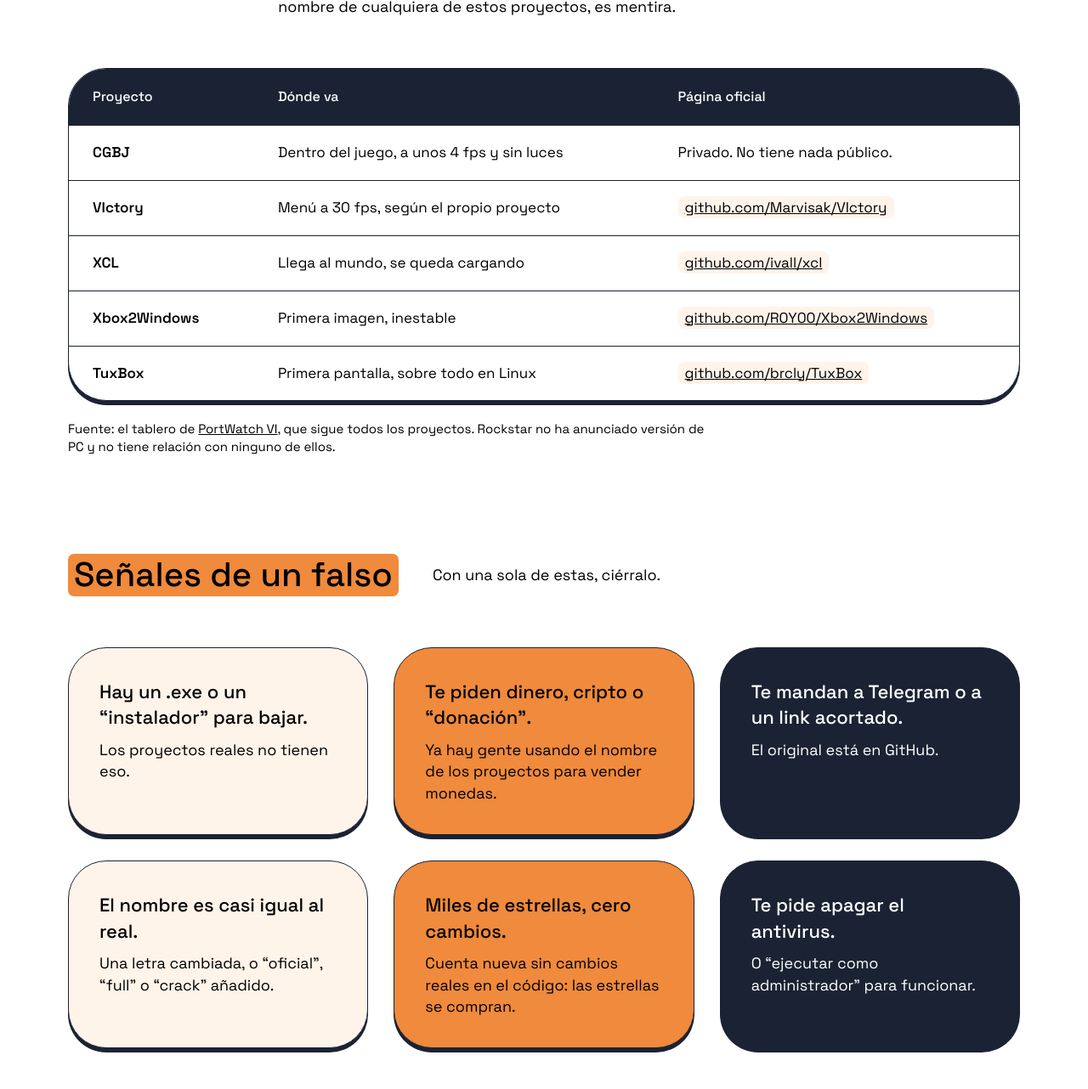
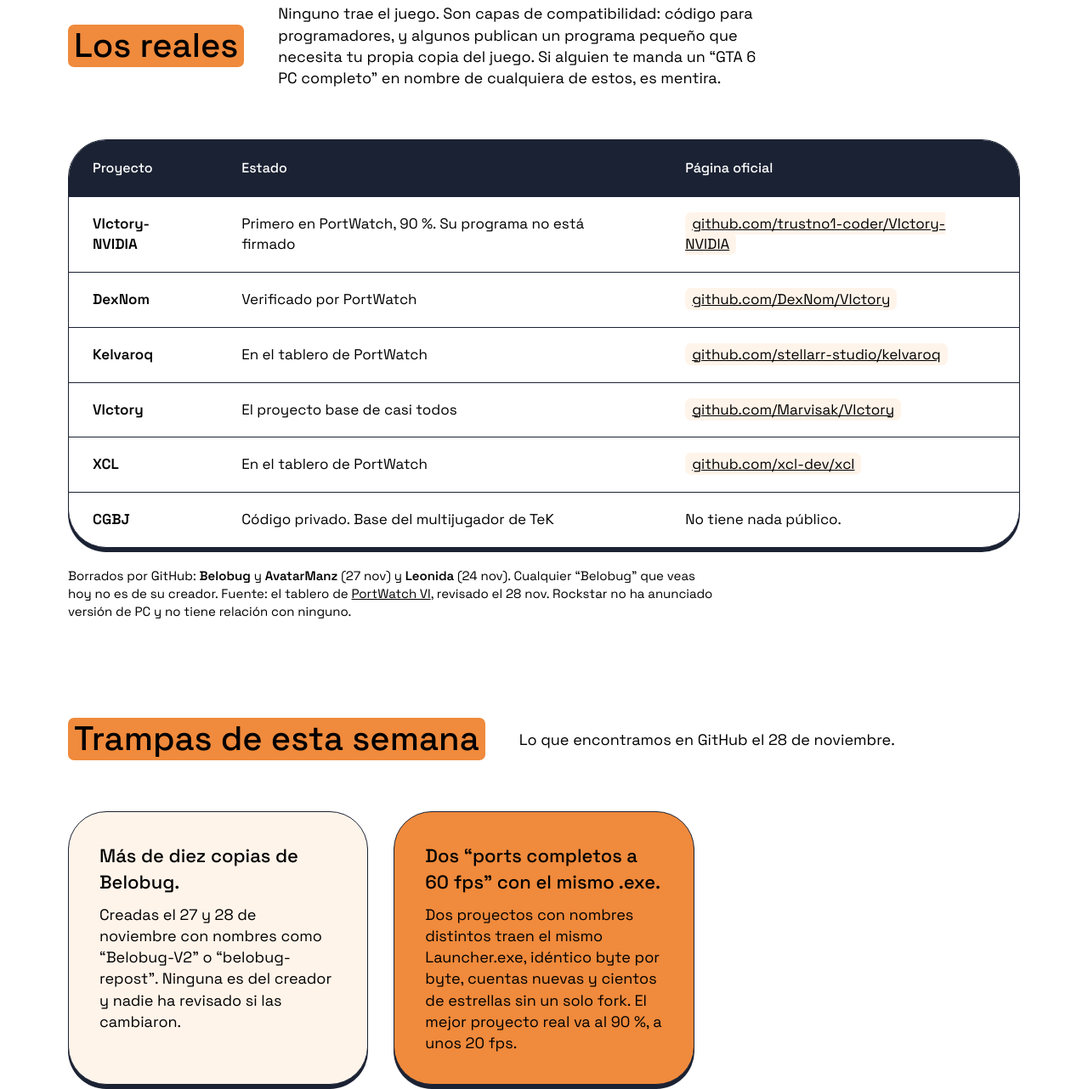
Before and after one commit to Alexp9103/sigilock, a plain HTML site: page gta6-pc/index.html in a window 1280 px wide. Shown: the part 884-2166 px from the top of the page at 85% size. Drawn offline with Linux system fonts and the light colour scheme.

Commit message:
gta6-pc: lista real vs trampa actualizada al 28-nov
Co-Authored-By: Claude Opus 5.5 <noreply@anthropic.com>

```diff
--- a/gta6-pc/index.html
+++ b/gta6-pc/index.html
@@ -157,10 +157,10 @@
 
   <header class="hero">
     <div>
-      <span class="tag" style="font-size:18px">Guía para jugadores · Actualizada 24 nov 2026</span>
+      <span class="tag" style="font-size:18px">Guía para jugadores · Actualizada 28 nov 2026</span>
       <h1 style="margin-top:24px">Cómo saber si un GTA 6 para PC es falso.</h1>
-      <p>El 23 de noviembre se filtró el ejecutable de Xbox y ya hay unos treinta proyectos intentando correrlo en PC. Ninguno es jugable todavía. <b>Cualquier cosa que te ofrezcan para bajar y jugar hoy es falsa.</b></p>
-      <div class="facts"><div><small>Jugable hoy</small><b>No</b></div><div><small>Más avanzado</small><b>4 fps</b></div><div><small>Para revisar</small><b>10 s</b></div></div>
+      <p>El 23 de noviembre se filtró el ejecutable de Xbox y PortWatch ya sigue unos 45 proyectos intentando correrlo en PC. El 27 de noviembre GitHub borró al que iba primero, y en un día salieron más de diez copias. <b>Ninguno trae el juego: si algo te promete GTA 6 completo para bajar y jugar, es falso.</b></p>
+      <div class="facts"><div><small>Jugable hoy</small><b>No</b></div><div><small>Más avanzado</small><b>90 %</b></div><div><small>Para revisar</small><b>10 s</b></div></div>
     </div>
     <svg class="art" viewBox="0 0 560 480" fill="none" stroke="#1B2233" stroke-width="2" aria-hidden="true">
       <g class="spin"><ellipse cx="280" cy="240" rx="250" ry="90"/><ellipse cx="280" cy="240" rx="220" ry="140" transform="rotate(-20 280 240)"/><circle cx="58" cy="198" r="9" fill="#1B2233"/><circle cx="498" cy="290" r="12" fill="#F08A3C"/></g>
@@ -175,24 +175,33 @@
   </header>
 
   <section id="reales">
-    <div class="sh"><span class="tag">Los reales</span><p>Ninguno tiene un instalador ni un juego para bajar. En sus páginas solo hay código para programadores, y piden que pongas tu propia copia del juego. Si alguien te manda un “GTA 6 PC listo” en nombre de cualquiera de estos proyectos, es mentira.</p></div>
+    <div class="sh"><span class="tag">Los reales</span><p>Ninguno trae el juego. Son capas de compatibilidad: código para programadores, y algunos publican un programa pequeño que necesita tu propia copia del juego. Si alguien te manda un “GTA 6 PC completo” en nombre de cualquiera de estos, es mentira.</p></div>
     <table class="gtbl">
-      <thead><tr><th>Proyecto</th><th>Dónde va</th><th>Página oficial</th></tr></thead>
+      <thead><tr><th>Proyecto</th><th>Estado</th><th>Página oficial</th></tr></thead>
       <tbody>
-        <tr><td>CGBJ</td><td>Dentro del juego, a unos 4 fps y sin luces</td><td>Privado. No tiene nada público.</td></tr>
-        <tr><td>VIctory</td><td>Menú a 30 fps, según el propio proyecto</td><td><a href="https://github.com/Marvisak/VIctory"><code>github.com/Marvisak/VIctory</code></a></td></tr>
-        <tr><td>XCL</td><td>Llega al mundo, se queda cargando</td><td><a href="https://github.com/ivall/xcl"><code>github.com/ivall/xcl</code></a></td></tr>
-        <tr><td>Xbox2Windows</td><td>Primera imagen, inestable</td><td><a href="https://github.com/R0Y00/Xbox2Windows"><code>github.com/R0Y00/Xbox2Windows</code></a></td></tr>
-        <tr><td>TuxBox</td><td>Primera pantalla, sobre todo en Linux</td><td><a href="https://github.com/brcly/TuxBox"><code>github.com/brcly/TuxBox</code></a></td></tr>
+        <tr><td>VIctory-NVIDIA</td><td>Primero en PortWatch, 90 %. Su programa no está firmado</td><td><a href="https://github.com/trustno1-coder/VIctory-NVIDIA"><code>github.com/trustno1-coder/VIctory-NVIDIA</code></a></td></tr>
+        <tr><td>DexNom</td><td>Verificado por PortWatch</td><td><a href="https://github.com/DexNom/VIctory"><code>github.com/DexNom/VIctory</code></a></td></tr>
+        <tr><td>Kelvaroq</td><td>En el tablero de PortWatch</td><td><a href="https://github.com/stellarr-studio/kelvaroq"><code>github.com/stellarr-studio/kelvaroq</code></a></td></tr>
+        <tr><td>VIctory</td><td>El proyecto base de casi todos</td><td><a href="https://github.com/Marvisak/VIctory"><code>github.com/Marvisak/VIctory</code></a></td></tr>
+        <tr><td>XCL</td><td>En el tablero de PortWatch</td><td><a href="https://github.com/xcl-dev/xcl"><code>github.com/xcl-dev/xcl</code></a></td></tr>
+        <tr><td>CGBJ</td><td>Código privado. Base del multijugador de TeK</td><td>No tiene nada público.</td></tr>
       </tbody>
     </table>
-    <p class="src">Fuente: el tablero de <a href="https://portwatch-vi.xyz/">PortWatch VI</a>, que sigue todos los proyectos. Rockstar no ha anunciado versión de PC y no tiene relación con ninguno de ellos.</p>
+    <p class="src">Borrados por GitHub: <b>Belobug</b> y <b>AvatarManz</b> (27 nov) y <b>Leonida</b> (24 nov). Cualquier “Belobug” que veas hoy no es de su creador. Fuente: el tablero de <a href="https://portwatch-vi.xyz/">PortWatch VI</a>, revisado el 28 nov. Rockstar no ha anunciado versión de PC y no tiene relación con ninguno.</p>
+  </section>
+
+  <section id="trampas">
+    <div class="sh"><span class="tag">Trampas de esta semana</span><p>Lo que encontramos en GitHub el 28 de noviembre.</p></div>
+    <div class="signs">
+      <div class="sign"><b>Más de diez copias de Belobug.</b>Creadas el 27 y 28 de noviembre con nombres como “Belobug-V2” o “belobug-repost”. Ninguna es del creador y nadie ha revisado si las cambiaron.</div>
+      <div class="sign"><b>Dos “ports completos a 60 fps” con el mismo .exe.</b>Dos proyectos con nombres distintos traen el mismo Launcher.exe, idéntico byte por byte, cuentas nuevas y cientos de estrellas sin un solo fork. El mejor proyecto real va al 90 %, a unos 20 fps.</div>
+    </div>
   </section>
 
   <section id="senales">
     <div class="sh"><span class="tag">Señales de un falso</span><p>Con una sola de estas, ciérralo.</p></div>
     <div class="signs">
-      <div class="sign"><b>Hay un .exe o un “instalador” para bajar.</b>Los proyectos reales no tienen eso.</div>
+      <div class="sign"><b>Promete el juego completo.</b>Ningún proyecto real trae el juego ni pasa del 90 %. “Completo”, “60 fps” o “instalador” es mentira.</div>
       <div class="sign"><b>Te piden dinero, cripto o “donación”.</b>Ya hay gente usando el nombre de los proyectos para vender monedas.</div>
       <div class="sign"><b>Te mandan a Telegram o a un link acortado.</b>El original está en GitHub.</div>
       <div class="sign"><b>El nombre es casi igual al real.</b>Una letra cambiada, o “oficial”, “full” o “crack” añadido.</div>
@@ -214,7 +223,7 @@
   <section>
     <div class="contact">
       <div>
-        <h2>Te aviso el día que sea jugable.</h2>
+        <h2>Te aviso cada vez que cambie.</h2>
         <p>Sigo la carrera todos los días y subo el reporte en mis historias y reels. Esta página se actualiza con cada cambio.</p>
         <div class="row"><a class="btn" href="https://www.instagram.com/sigilock/">Seguir a @sigilock</a><span>Nunca te voy a mandar un link para bajar GTA 6.</span></div>
       </div>
```
